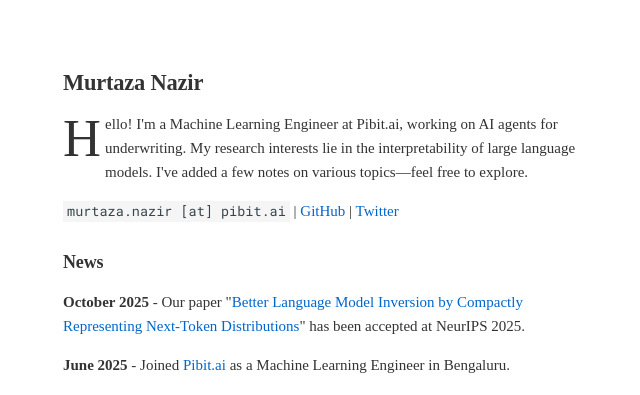
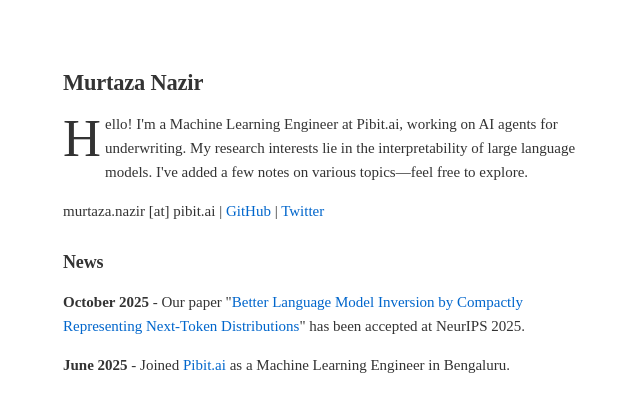
Before and after one commit to themurtazanazir/themurtazanazir.github.io, an MkDocs documentation site: the page built from docs/index.md, in a window 1280 px wide. Shown: the top 395 px of the page, without its empty margins (196-836 px from the left). Built offline with MkDocs 1.6.1 and Material for MkDocs 9.7.7, drawn with Linux system fonts in a browser that asks for light colours.

Commit message:
Remove special formatting from email address

```diff
--- a/docs/index.md
+++ b/docs/index.md
@@ -2,7 +2,7 @@
 
 <p class="drop-cap">Hello! I'm a Machine Learning Engineer at Pibit.ai, working on AI agents for underwriting. My research interests lie in the interpretability of large language models. I've added a few notes on various topics—feel free to explore.</p>
 
-`murtaza.nazir [at] pibit.ai` | [GitHub](https://github.com/themurtazanazir/) | [Twitter](https://twitter.com/murtazanazir/)
+murtaza.nazir [at] pibit.ai | [GitHub](https://github.com/themurtazanazir/) | [Twitter](https://twitter.com/murtazanazir/)
 
 ## News
 
```
